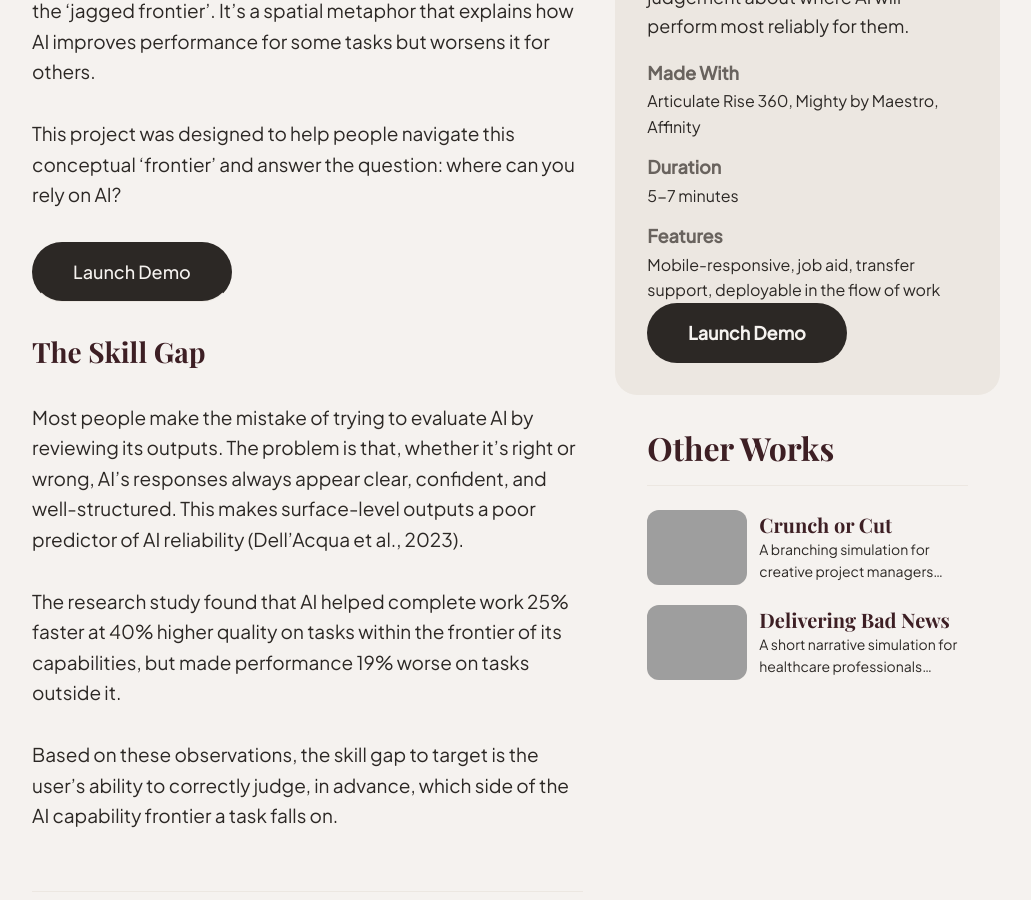
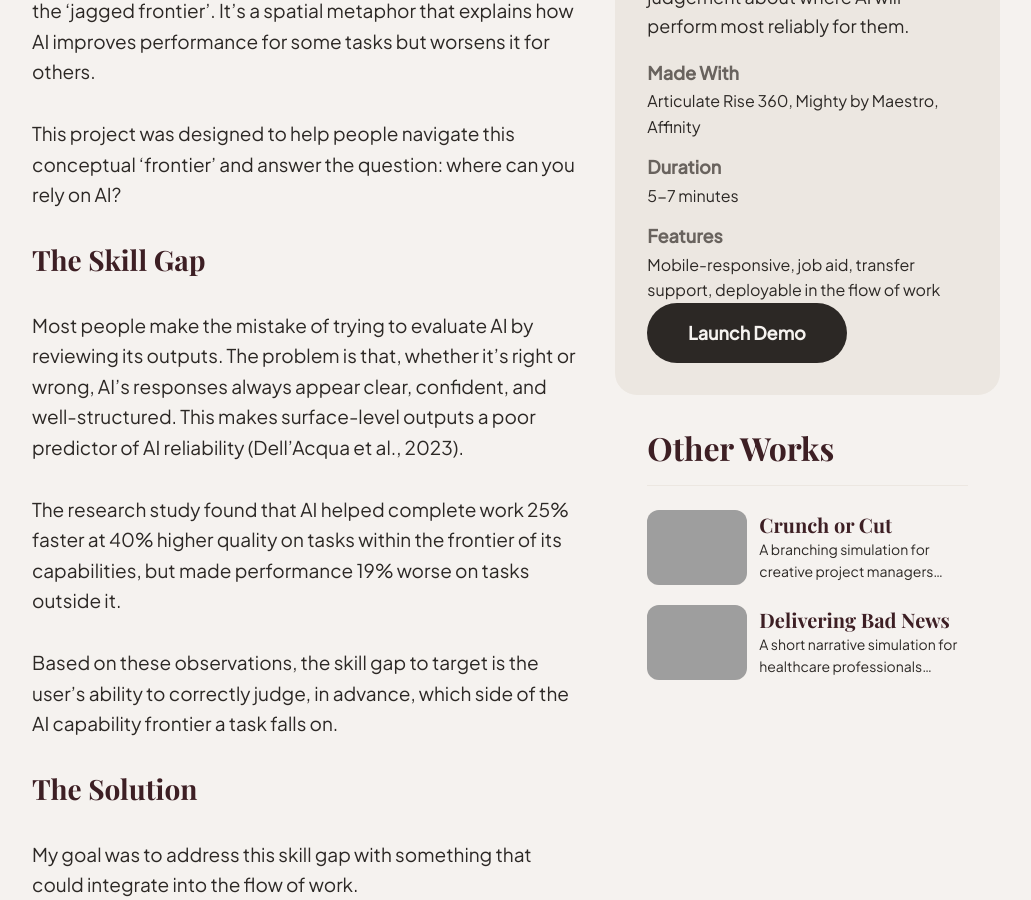
Before and after one commit to j0har/joharsingh.com, a Jekyll site: the page built from _projects/2026-01-01-jagged-frontier.md, in a window 1280 px wide and 900 px high, scrolled down 1100 px, cut to the strip 0-900 px from the top of the window. Shown: the whole strip, without its empty margins (124-1155 px from the left). Built offline with Jekyll 4.4.1, drawn with Linux system fonts in a browser that asks for light colours; some web fonts are replaced; grey boxes are pictures that could not be loaded.

Commit message:
Refactor project description and remove demo link
Removed demo link and adjusted content structure.

```diff
--- a/_projects/2026-01-01-jagged-frontier.md
+++ b/_projects/2026-01-01-jagged-frontier.md
@@ -16,8 +16,6 @@ The variable performance of AI is referred to by researchers as the 'jagged fron
 
 This project was designed to help people navigate this conceptual 'frontier' and answer the question: where can you rely on AI?
 
-<a href="https://j0har.github.io/jagged-frontier/" class="button button--middle" target="_blank" rel="noopener">Launch Demo</a>
-
 ## The Skill Gap
 
 Most people make the mistake of trying to evaluate AI by reviewing its outputs. The problem is that, whether it's right or wrong, AI's responses always appear clear, confident, and well-structured. This makes surface-level outputs a poor predictor of AI reliability (Dell'Acqua et al., 2023).
@@ -25,8 +23,6 @@ Most people make the mistake of trying to evaluate AI by reviewing its outputs.
 The research study found that AI helped complete work 25% faster at 40% higher quality on tasks within the frontier of its capabilities, but made performance 19% worse on tasks outside it.
 
 Based on these observations, the skill gap to target is the user's ability to correctly judge, in advance, which side of the AI capability frontier a task falls on.
-
----
 
 ## The Solution
 
@@ -36,8 +32,6 @@ The solution is framed around a lean and transferrable mental model for judging
 
 It also includes two ways to carry that model into practice: a downloadable self-reflection exercise to apply it to one of the user's own work tasks, and a set of discussion prompts to encourage conversations about the jagged frontier with the user's team.
 
----
-
 ## The Design Decisions
 
 The solution is designed to be deployed 'campaign-style' with a PDF poster to tease the topic and direct employees to it, via a QR code. The poster previews the mental model and also serves as a takeaway job aid.
```
